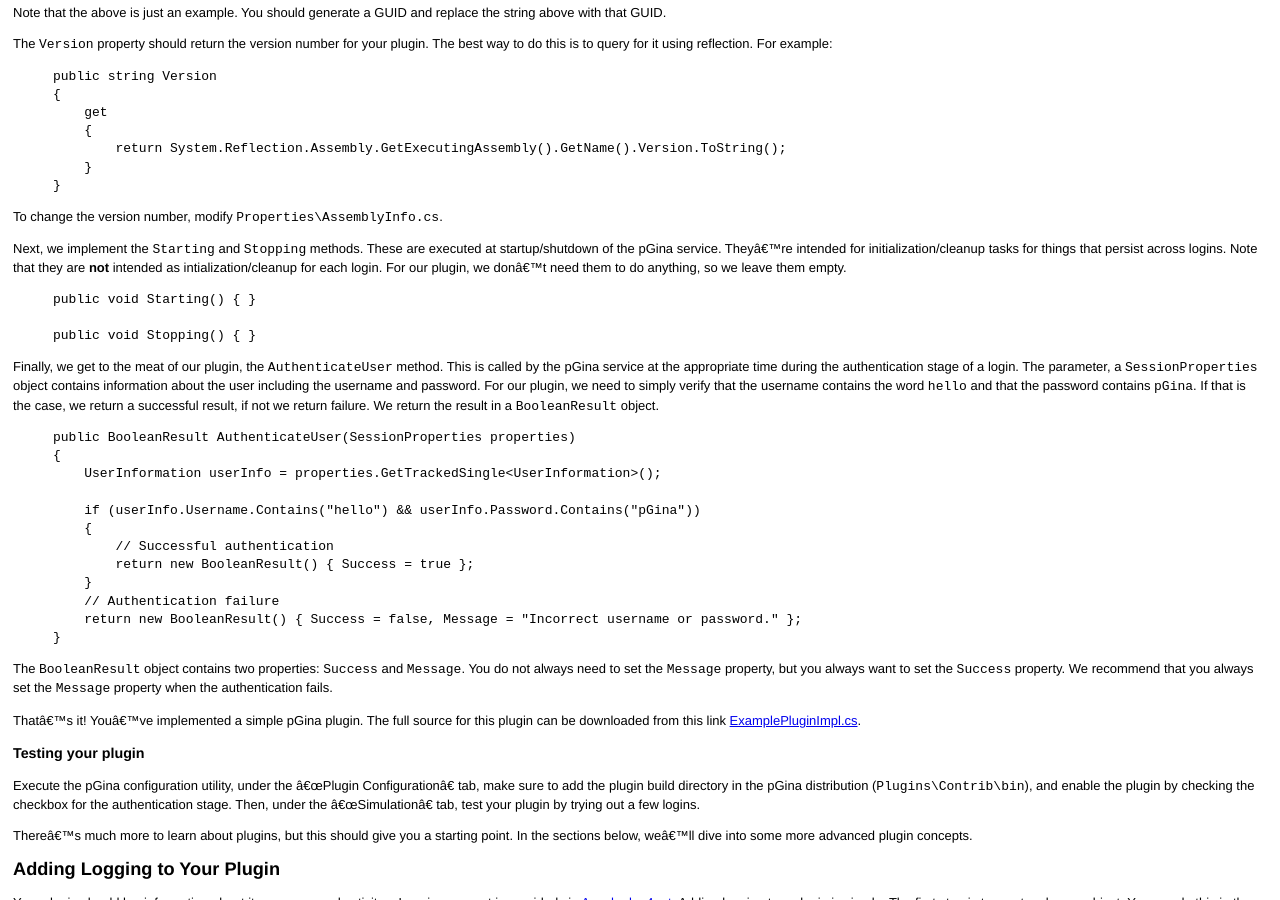
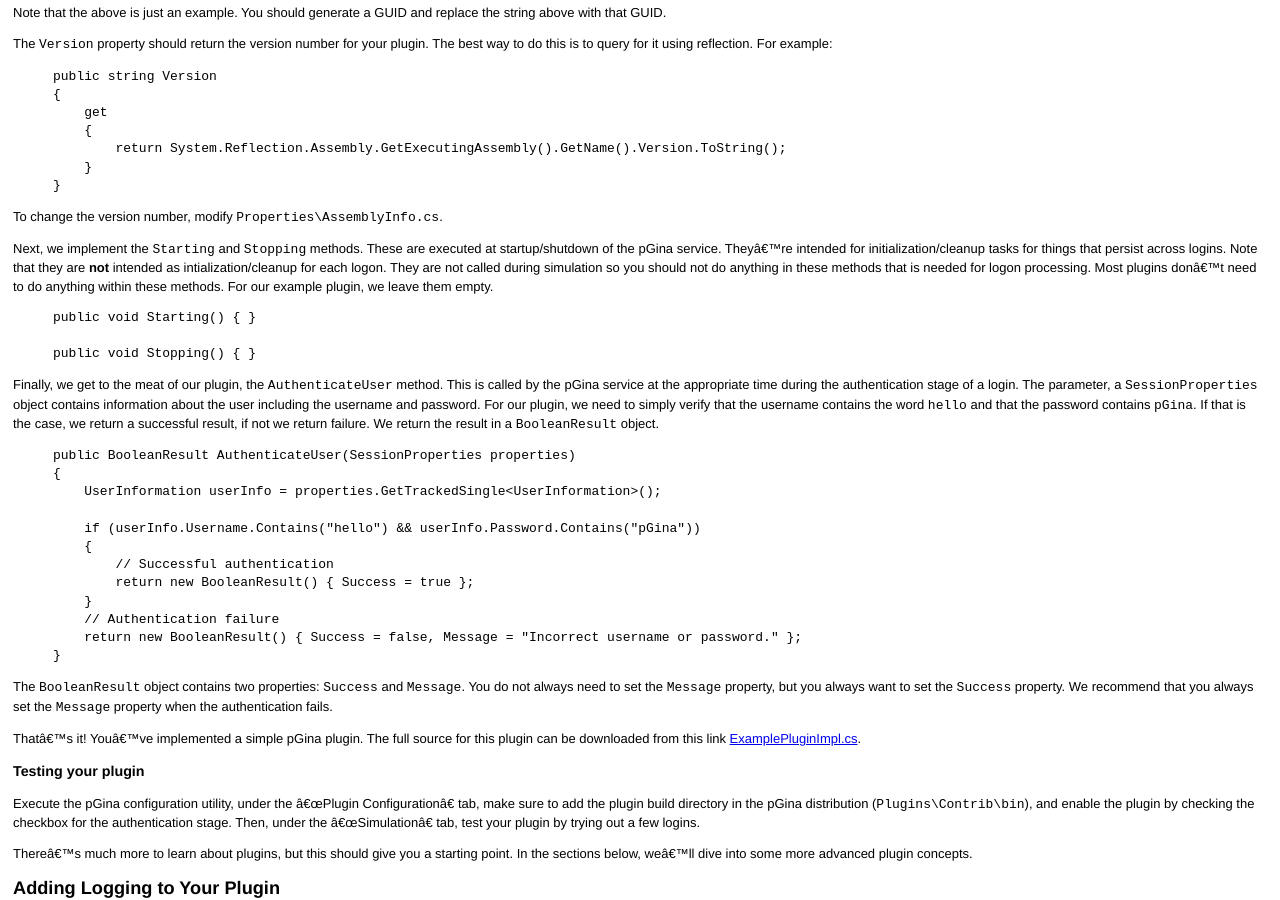
Before and after one commit to pgina/docs, a Jekyll site: the page built from v3.1/plugins.md, in a window 1280 px wide and 900 px high, scrolled down 1477 px. Built offline with Jekyll 4.4.1, drawn with Linux system fonts in a browser that asks for light colours.

Commit message:
Clarification about Starting/Stopping methods.

```diff
--- a/v3.1/plugins.md
+++ b/v3.1/plugins.md
@@ -143,8 +143,10 @@ Next, we implement the `Starting` and `Stopping` methods.  These are executed
 at startup/shutdown of the pGina service.  They're intended for
 initialization/cleanup tasks for things that persist across logins.  Note that
 they are **not** intended
-as intialization/cleanup for each login.  For our plugin, we don't need them
-to do anything, so we leave them empty.
+as intialization/cleanup for each logon.  They are not called during simulation
+so you should not do anything in these methods that is needed for logon
+processing.  Most plugins don't need to do anything within these methods.
+For our example plugin, we leave them empty.
 
 {% highlight csharp %}
 public void Starting() { }
```
